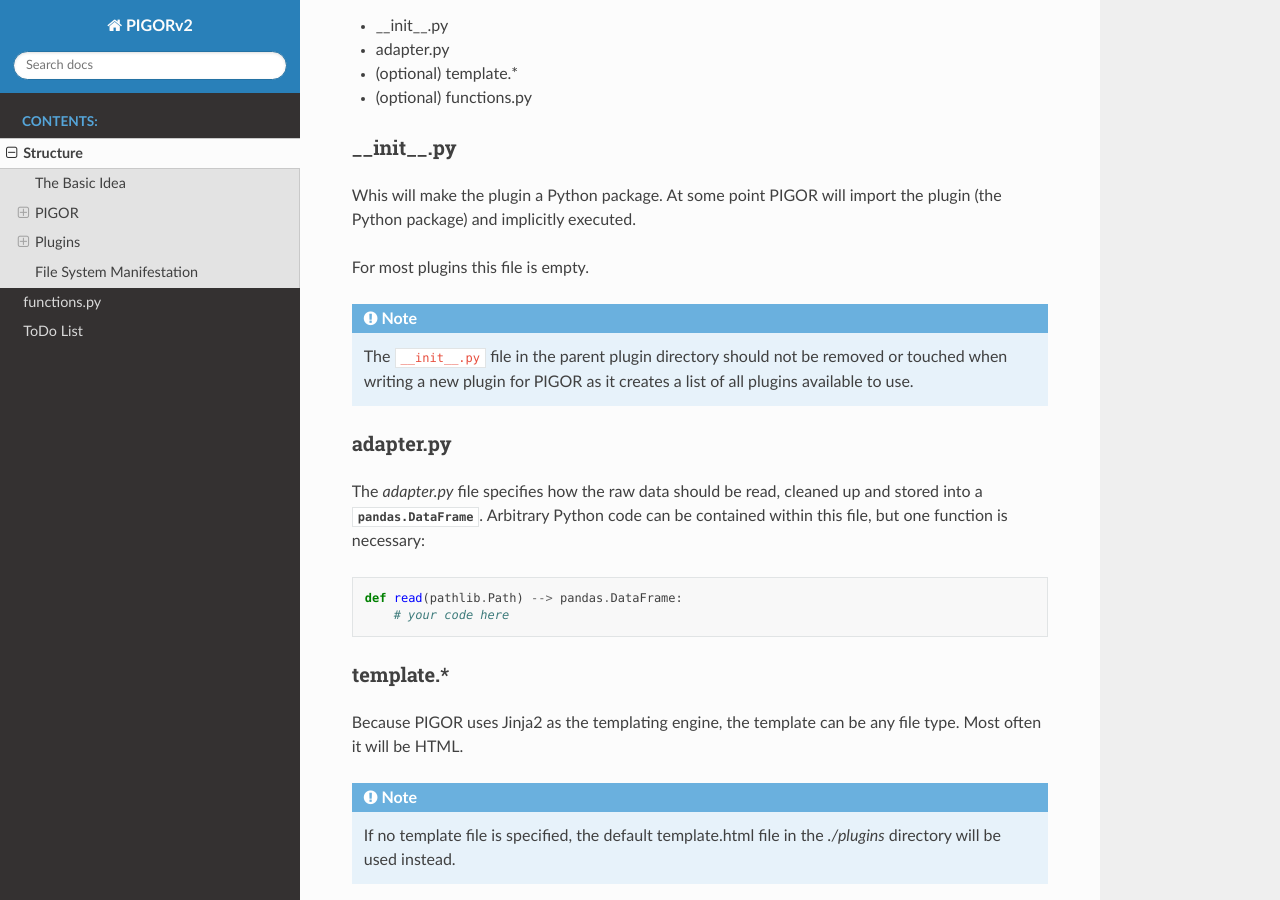
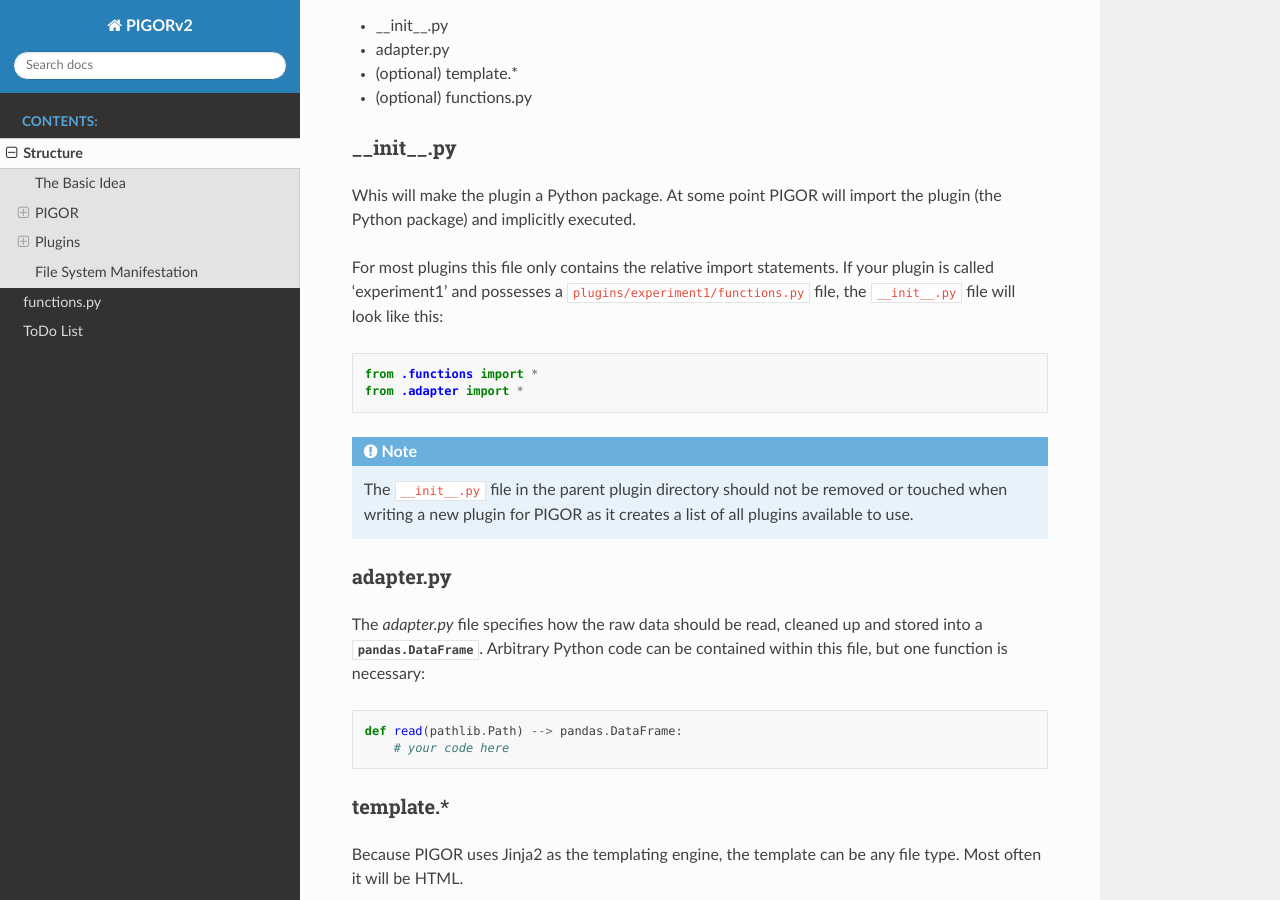
Before and after one commit to nicoeinsidler/pigor2, a Sphinx documentation site: the page built from docs/structure.rst, in a window 1280 px wide and 900 px high, scrolled down 1898 px. Built offline with Sphinx 7.4.7 and the Read the Docs theme 2.0.0, drawn with Linux system fonts in a browser that asks for light colours.

Commit message:
added paragraph about imports in a plugin

```diff
--- a/docs/structure.rst
+++ b/docs/structure.rst
@@ -64,7 +64,12 @@
 
 Whis will make the plugin a Python package. At some point PIGOR will import the plugin (the Python package) and implicitly executed.
 
-For most plugins this file is empty.
+For most plugins this file only contains the relative import statements. If your plugin is called 'experiment1' and possesses a ``plugins/experiment1/functions.py`` file, the ``__init__.py`` file will look like this:
+
+.. code::
+
+    from .functions import *
+    from .adapter import *
 
 .. note:: The ``__init__.py`` file in the parent plugin directory should not be removed or touched when writing a new plugin for PIGOR as it creates a list of all plugins available to use.
 
```
